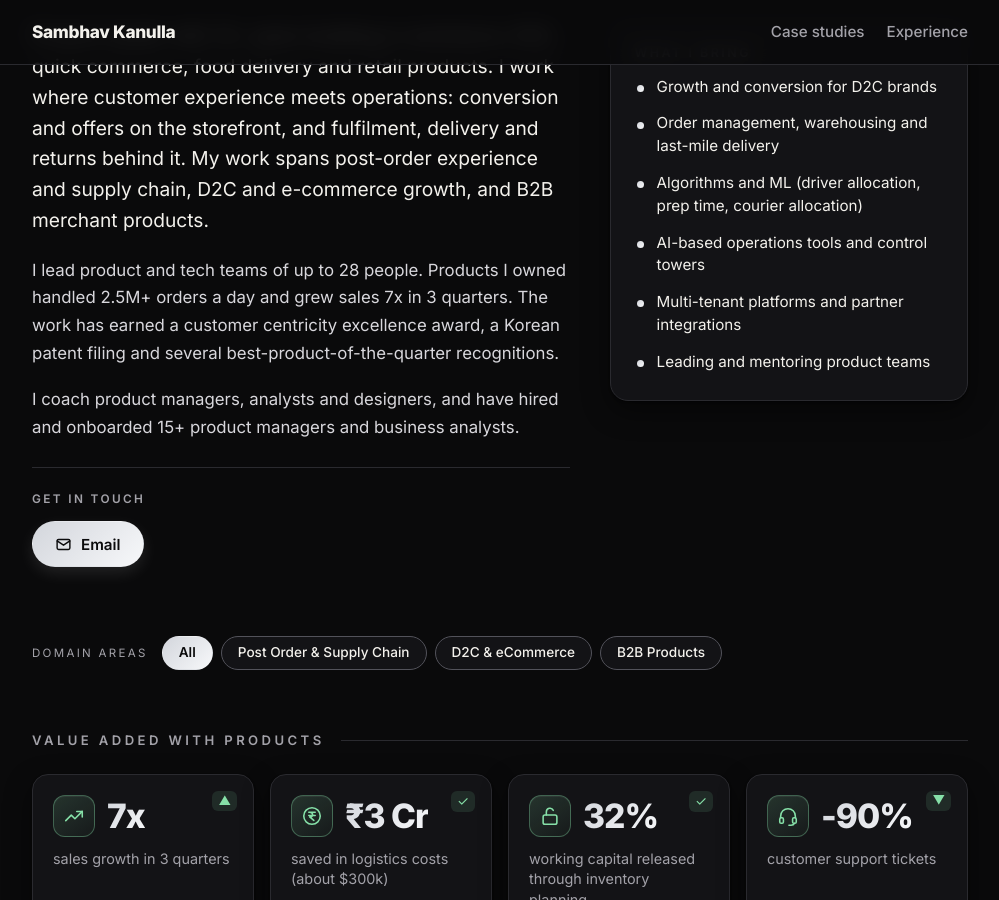
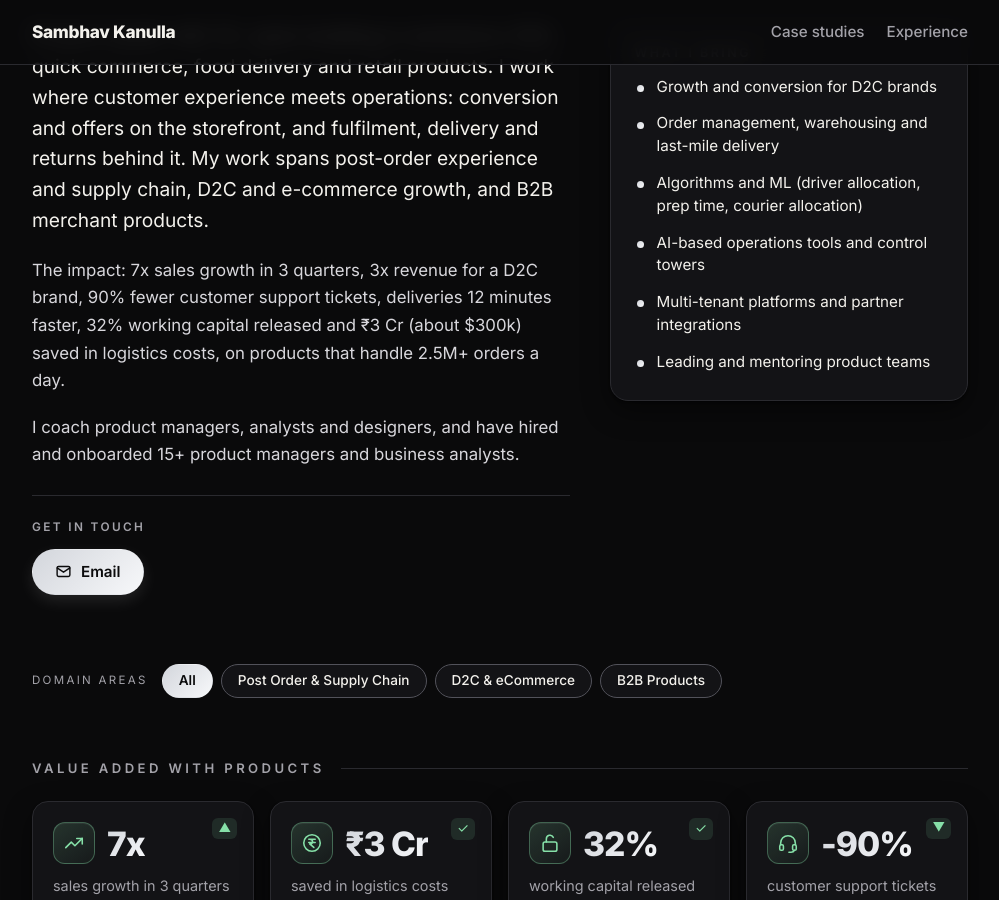
Before and after one commit to sambhavkanulla/sambhavkanulla.github.io, a Jekyll site: the page built from index.html, in a window 1280 px wide and 900 px high, scrolled down 550 px. Shown: the whole window, without its empty margins (140-1139 px from the left). Built offline with Jekyll 4.4.1, drawn with Linux system fonts in a browser that asks for light colours.

Commit message:
About Me: impact-only paragraph
Co-Authored-By: Claude Sonnet 5.5 <noreply@anthropic.com>
Claude-Session: https://claude.ai/code/session_01PrKmB98M39T9226rhsuyd2

```diff
--- a/_data/profile.yml
+++ b/_data/profile.yml
@@ -120,7 +120,7 @@ impact:
 # The About page
 about:
   - "Product leader with 12+ years building e-commerce, D2C, quick commerce, food delivery and retail products. I work where customer experience meets operations: conversion and offers on the storefront, and fulfilment, delivery and returns behind it. My work spans post-order experience and supply chain, D2C and e-commerce growth, and B2B merchant products."
-  - "I lead product and tech teams of up to 28 people. Products I owned handled 2.5M+ orders a day and grew sales 7x in 3 quarters. The work has earned a customer centricity excellence award, a Korean patent filing and several best-product-of-the-quarter recognitions."
+  - "The impact: 7x sales growth in 3 quarters, 3x revenue for a D2C brand, 90% fewer customer support tickets, deliveries 12 minutes faster, 32% working capital released and ₹3 Cr (about $300k) saved in logistics costs, on products that handle 2.5M+ orders a day."
   - "I coach product managers, analysts and designers, and have hired and onboarded 15+ product managers and business analysts."
 
 strengths:
```
